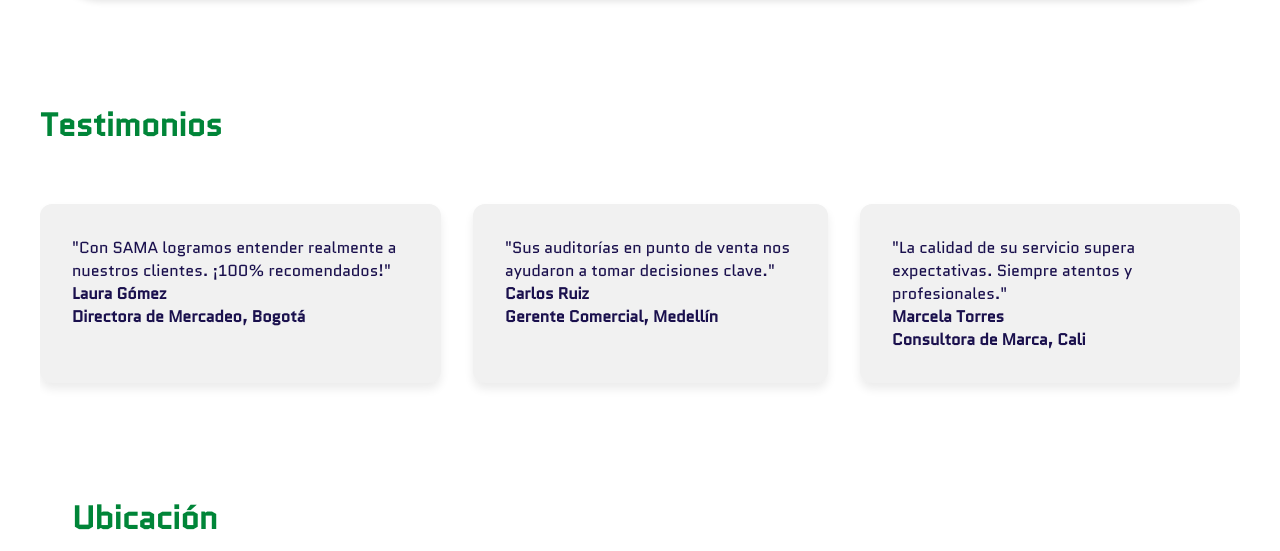
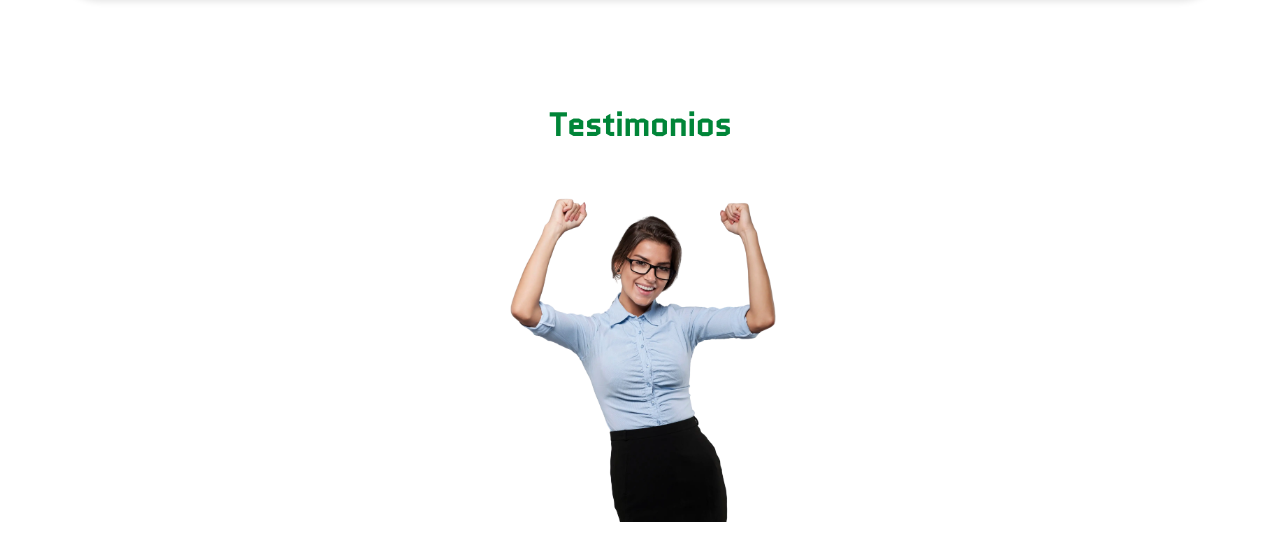
Before and after one commit to frederickcorredor/samma, a plain HTML site: page index.html in a window 1280 px wide. Shown: the part 1551-2102 px from the top of the page. Drawn offline with Linux system fonts and the light colour scheme.

Commit message:
Update index.html

```diff
--- a/index.html
+++ b/index.html
@@ -64,7 +64,8 @@
   </div>
 
   <section id="opiniones">
-    <h2 class="section-title">Testimonios</h2>
+    <h2 class="section-title" style="text-align: center;">Testimonios</h2>
+    <img src="mujercontenta.webp" alt="" style="width: 25%;">
     <div class="testimonials">
       <div class="testimonial">
         <p>"Con SAMA logramos entender realmente a nuestros clientes. ¡100% recomendados!"</p>
```
